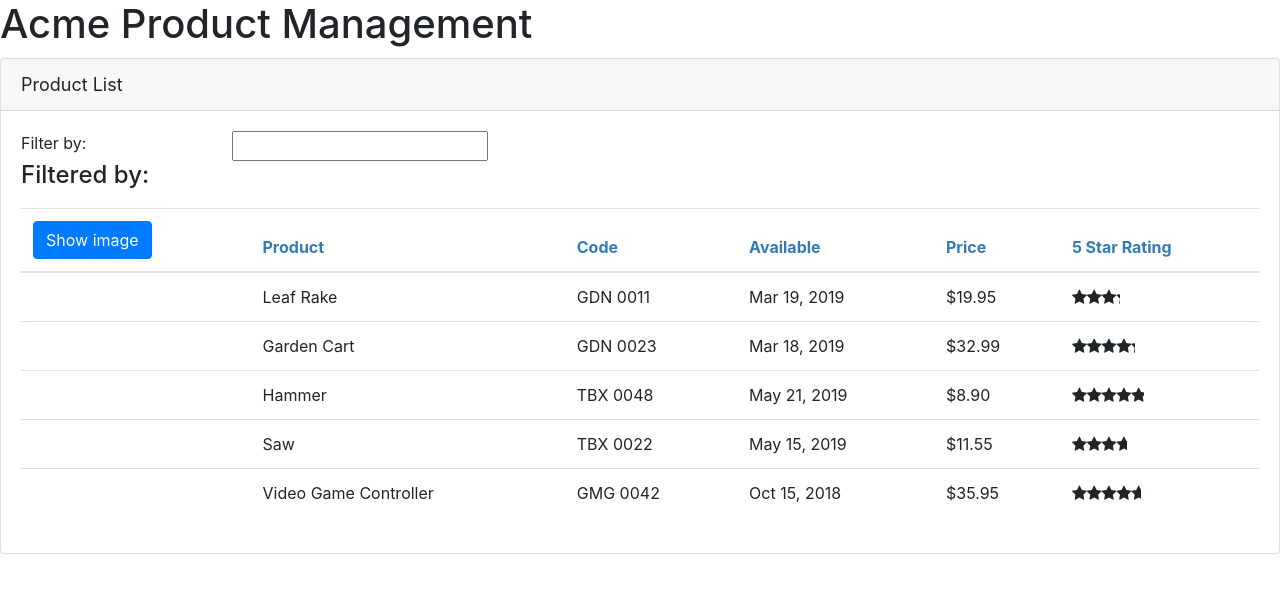
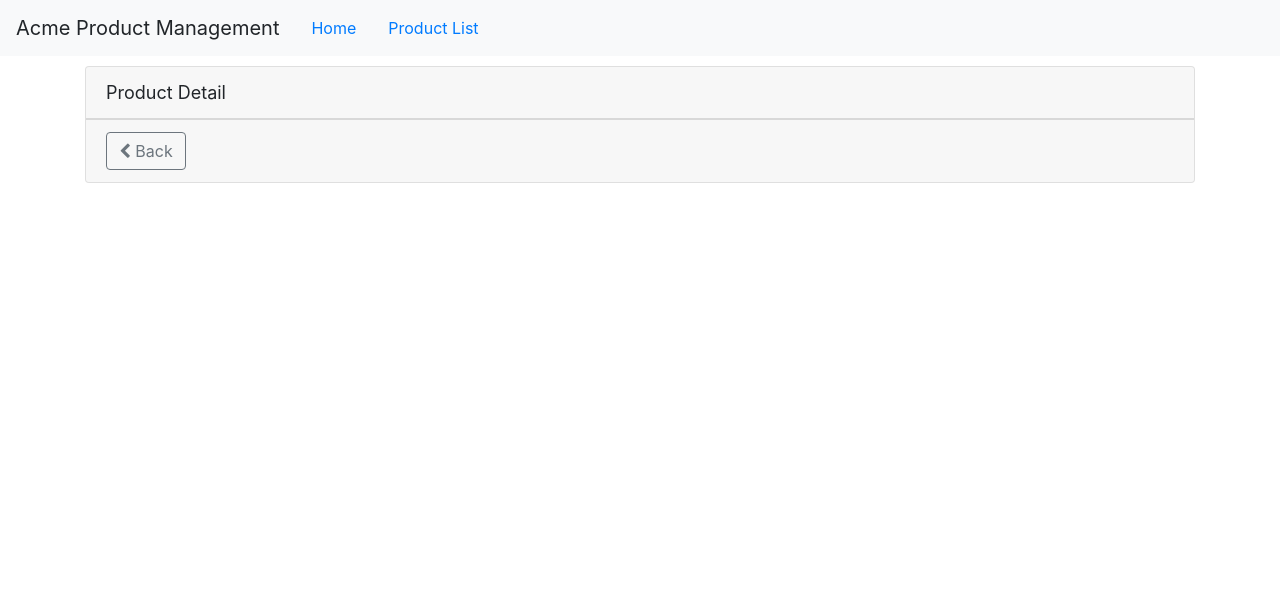
Before and after one commit to pedrobragadev/Exercicios, an Angular app in the folder Angular/Acme/: page /products/1 in a window 1280 px wide. Shown: the top 592 px of the page. Built offline with nearby package versions, Linux system fonts and the light colour scheme.

Commit message:
Product list - add Routes

```diff
--- a/Angular/Acme/src/app/app.component.ts
+++ b/Angular/Acme/src/app/app.component.ts
@@ -2,9 +2,18 @@
 
 @Component({
   selector: 'pm-root',
-  template: '<div><h1>{{pageTitle}}</h1>' +
-    '<pm-products></pm-products>' +
-    '</div>'
+  template: `
+  <nav class="navbar navbar-expand navbar-light bg-light">
+      <a class="navbar-brand">{{pageTitle}}</a>
+      <ul class="nav nav-pills">
+          <li><a class="nav-link" [routerLink]="'/index'">Home</a></li>
+          <li><a class="nav-link" [routerLink]="'/products'">Product List</a></li>
+      </ul>
+  </nav>
+  <div class="container">
+    <router-outlet></router-outlet>
+  </div>
+  `
 })
 
 export class AppComponent {
--- /dev/null
+++ b/Angular/Acme/src/app/product/product-detail.component.html
@@ -0,0 +1,14 @@
+
+<div class="card">
+  <div class="card-header">
+    {{pageTitle}}
+  </div>
+  <div class="card-footer">
+    <button class="btn btn-outline-secondary"
+            [routerLink]="['/products']"
+            style="width:80px">
+      <i class="fa fa-chevron-left"></i>
+      Back
+    </button>
+  </div>
+</div>
--- /dev/null
+++ b/Angular/Acme/src/app/product/product-detail.component.ts
@@ -0,0 +1,20 @@
+import { Component, OnInit } from '@angular/core';
+import {ActivatedRoute, Router} from '@angular/router';
+
+import {IProduct} from 'src/app/product/product.js';
+
+@Component({
+  templateUrl: './product-detail.component.html',
+  styleUrls: ['./product-detail.component.css']
+})
+export class ProductDetailComponent implements OnInit {
+
+  pageTitle = 'Product Detail';
+  product: IProduct;
+  constructor(private route: ActivatedRoute,
+              private router: Router) {
+  }
+
+  ngOnInit() {
+  }
+}
--- a/Angular/Acme/src/app/product/product-list.component.html
+++ b/Angular/Acme/src/app/product/product-list.component.html
@@ -32,6 +32,7 @@
         </thead>
         <tbody>
           <tr *ngFor="let product of filteredValue">
+
             <td>
               <img *ngIf="showImg"
                 [src]='product.imageUrl'
@@ -40,7 +41,11 @@
               [style.margin.px]="imgMargin"
               >
             </td>
-            <td>{{product.productName}}</td>
+            <td>
+              <a [routerLink]="['/products', product.productId]">
+                {{product.productName}}
+              </a>
+            </td>
             <td>{{product.productCode | uppercase | changeToSapce:'-'}}</td>
             <td>{{product.releaseDate | date}}</td>
             <td>{{product.price | currency:'USD' : 'symbol' : '1.2-2'}}</td>
@@ -48,6 +53,7 @@
               <pm-star [rating]='product.starRating'
                         (starClicked)='onRatingClicked($event)'></pm-star>
             </td>
+
           </tr>
         </tbody>
       </table>
--- a/Angular/Acme/src/app/product/product-list.component.ts
+++ b/Angular/Acme/src/app/product/product-list.component.ts
@@ -4,16 +4,20 @@
 import {ProductService} from '../services/product.service';
 
 @Component({
-  selector: 'pm-products',
   templateUrl: './product-list.component.html',
   styleUrls: ['product-list.component.css']
 })
 export class ProductListComponent implements OnInit {
+  // Variables
   productTitle = 'Product List';
   imgWidth = 50;
   imgMargin = 2;
   showImg = false;
   _listFilter: string;
+  filteredValue: IProduct[];
+  productList: IProduct[] = [];
+  errorMessage: string;
+  // Gets and sets
   get listFilter(): string {
     return this._listFilter;
   }
@@ -21,11 +25,9 @@
     this._listFilter = filterDefault;
     this.filteredValue = this.listFilter ? this.performFilter(this._listFilter) : this.productList;
   }
+  // Constructor
   constructor(private productService: ProductService) {}
-
-  filteredValue: IProduct[];
-  productList: IProduct[] = [];
-  errorMessage: string;
+  // Functions
   toggleImag() {
     this.showImg = !this.showImg;
   }
```
Also changed, not shown: Angular/Acme/src/app/app.module.ts (+14 -2 lines), Angular/Acme/src/app/product/product-detail.component.css (added), Angular/Acme/src/assets/images/logo.jpg, 1 other file (tests, documents, lock files or other folders).
